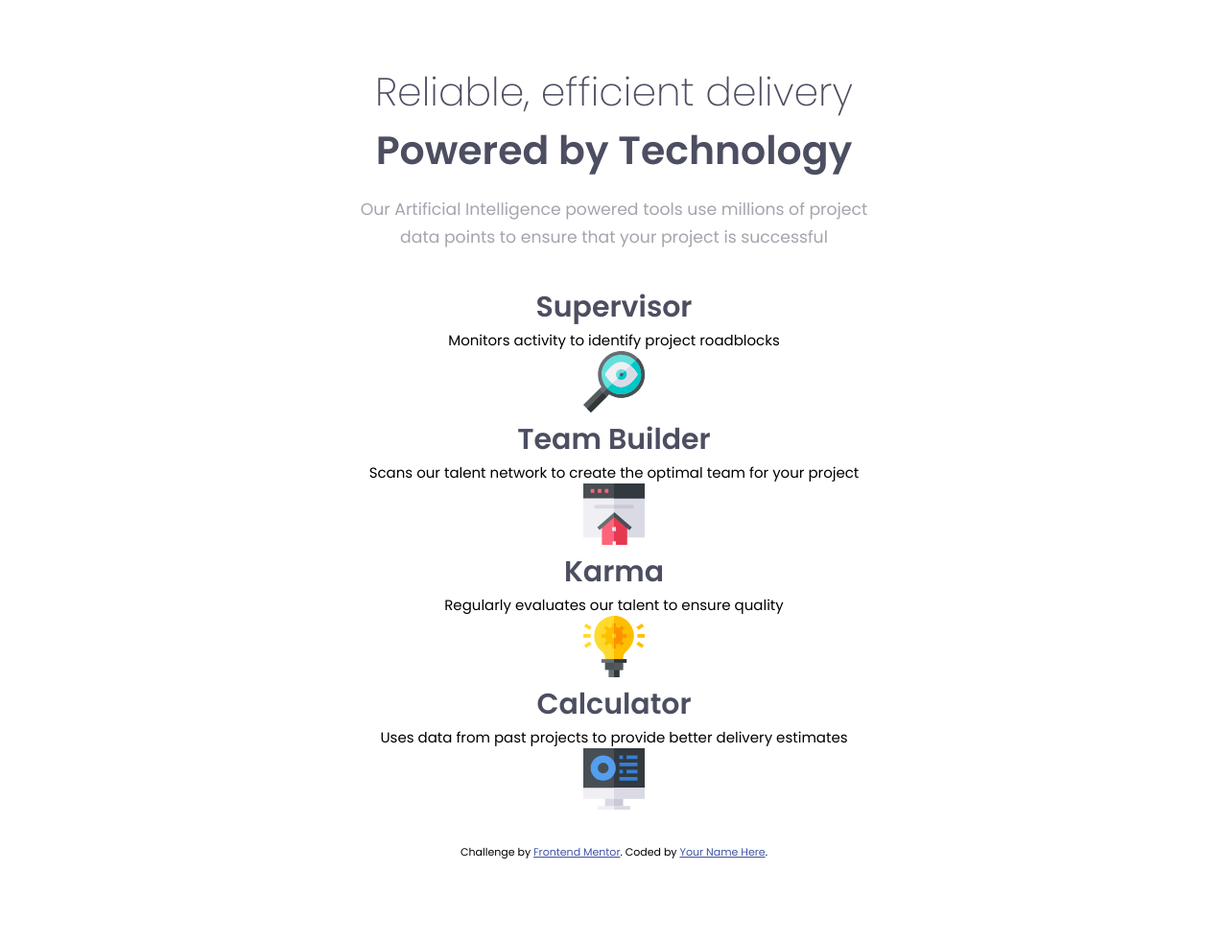
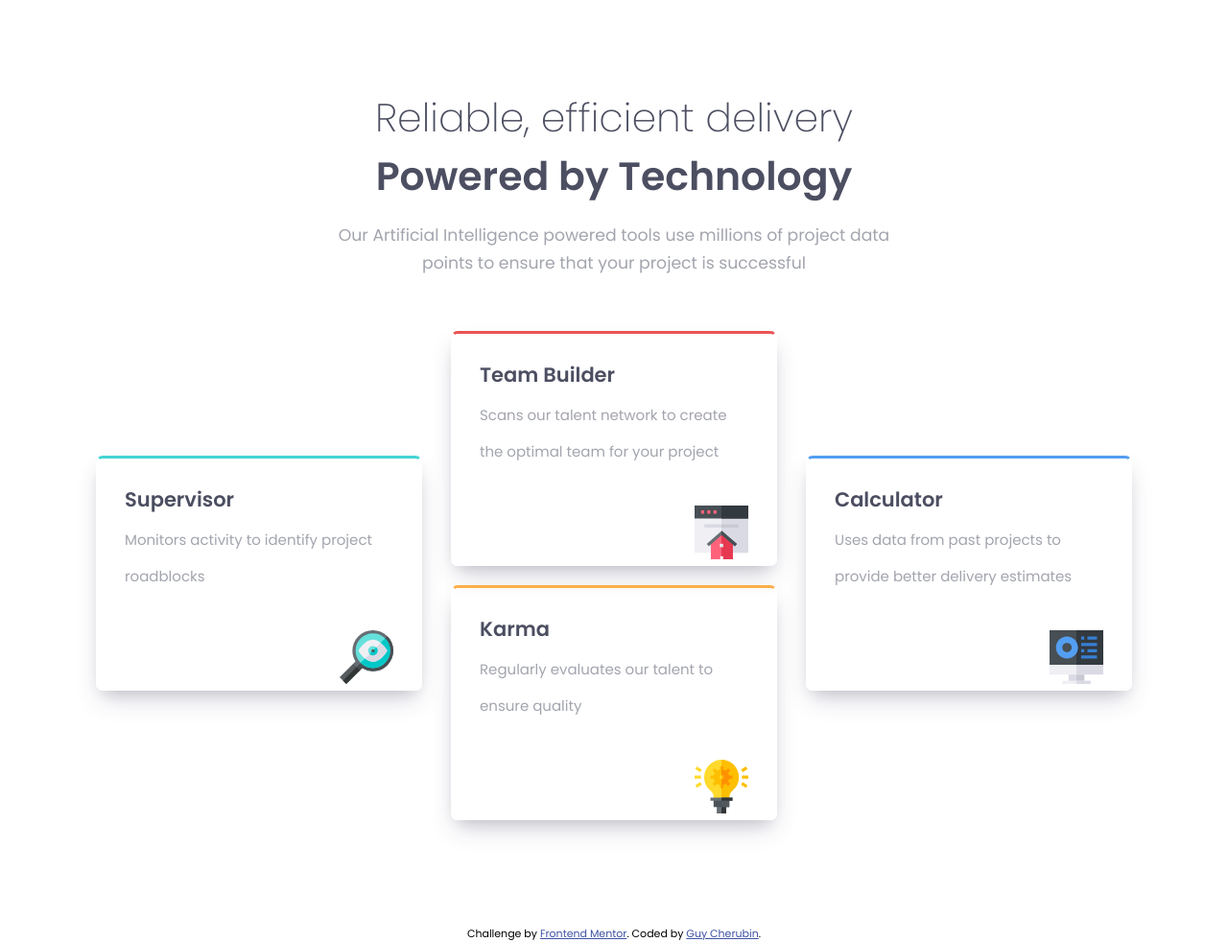
Before and after one commit to ngchrbn/four-card-feature, a plain HTML site: page index.html in a window 1280 px wide. Shown: the whole page at 96% size. Before the commit the page ends 897 px from the top, so only its background shows below. Drawn offline with Linux system fonts and the light colour scheme.

Commit message:
Finished styling

```diff
--- a/index.html
+++ b/index.html
@@ -37,32 +37,43 @@
         to ensure that your project is successful</p>
     </div>
     <div class="cards">
-      <div class="supervisor">
+      <div class="card supervisor">
         <h1>Supervisor</h1>
         <p>Monitors activity to identify project roadblocks</p>
-        <img src="./images/icon-supervisor.svg" alt="Supervisor icon">
+        <div class="image">
+          <img src="./images/icon-supervisor.svg" alt="Supervisor icon">
+        </div>
+
       </div>
-      <div class="team-builder">
+      <div class="card team-builder">
         <h1>Team Builder</h1>
         <p>Scans our talent network to create the optimal team for your project</p>
-        <img src="./images/icon-team-builder.svg" alt="Team builder icon">
+        <div class="image">
+          <img src="./images/icon-team-builder.svg" alt="Team builder icon">
+        </div>
       </div>
-      <div class="karma">
+      <div class="card karma">
         <h1>Karma</h1>
         <p>Regularly evaluates our talent to ensure quality</p>
-        <img src="./images/icon-karma.svg" alt="Karma icon">
+        <div class="image">
+          <img src="./images/icon-karma.svg" alt="Karma icon">
+        </div>
+
       </div>
-      <div class="calculator">
+      <div class="card calculator">
         <h1>Calculator</h1>
         <p>Uses data from past projects to provide better delivery estimates</p>
-        <img src="./images/icon-calculator.svg" alt="Calculator icon">
+        <div class="image">
+          <img src="./images/icon-calculator.svg" alt="Calculator icon">
+        </div>
+
       </div>
     </div>
     </div>
   <footer>
     <p class="attribution">
       Challenge by <a href="https://www.frontendmentor.io?ref=challenge" target="_blank">Frontend Mentor</a>.
-      Coded by <a href="#">Your Name Here</a>.
+      Coded by <a href="#">Guy Cherubin</a>.
     </p>
   </footer>
 </body>
--- a/main.css
+++ b/main.css
@@ -19,25 +19,120 @@ h3 {
     font-weight: 200;
 }
 .container {
-    padding: 2em;
+    margin-top: 3.8em;
     text-align: center;
 }
 
 /* main styles */
 .main {
-    padding-top: 2.3em;
-    width: 540px;
-    margin: auto;
-    margin-bottom: 2.4em;
+    padding: 1.3em;
 }
 
 .main p {
     margin-top: 1em;
-    font-size: 1.15em;
-    line-height: 1.7em;
+    font-size: 1.1em;
+    line-height: 1.5em;
     font-weight: 400;
     color: hsl(229, 6%, 66%);
 }
 .main h1, h3 {
-    font-size: 2.73333em;
+    font-size: 1.8em;
 }
+
+/* Cards styles */
+
+.card {
+    text-align: left;
+    padding: 1.8em;
+    margin: 1.8em;
+    border: 3.5px solid white;
+    border-radius: 7px;
+    box-shadow: rgba(50, 50, 93, 0.19) 0px 13px 27px -5px,
+    rgba(0, 0, 0, 0.19) 0px 8px 16px -8px;
+}
+.card h1 {
+    font-size: 1.4em;
+    color: hsl(234, 12%, 34%);
+    margin-bottom: 0.4em;
+}
+.card p {
+    font-size: 1em;
+    color: hsl(229, 6%, 66%);
+    line-height: 2.5em;
+    margin-bottom: 2.5em;
+}
+.image {
+    max-width: 100%;
+    display: flex;
+    justify-content: flex-end;
+}
+.card img {
+    width: 56px;
+    height: 56px;
+}
+.supervisor {
+    border-top-color: hsl(180, 62%, 55%);
+}
+
+.team-builder {
+    border-top-color: hsl(0, 78%, 62%);
+}
+
+.karma {
+    border-top-color: hsl(34, 97%, 64%);
+}
+
+.calculator {
+    border-top-color: hsl(212, 86%, 64%);
+}
+
+/* media queries */
+
+@media screen and (min-width: 1100px) {
+
+    .main {
+        padding-top: 2.3em;
+        width: 615px;
+        margin: auto;
+        margin-bottom: 2.4em;
+
+    }
+    .main h1, h3 {
+        padding-left:0.7em;
+        padding-right: 0.7em;
+        font-size: 2.7333em;
+    }
+    .main p {
+        font-size: 1.15em;
+        line-height: 1.7em;
+    }
+
+    .cards {
+        display: grid;
+        justify-content: center;
+        grid-template-columns: repeat(3, minmax(340px, 250px));
+        grid-template-rows: repeat(5, 100px);
+        gap: 30px;
+    }
+    .card {
+        height: 245px;
+        margin: 0;
+    }
+    .supervisor {
+        grid-column-start: 1;
+        grid-row-start: 2;
+    }
+    .team-builder {
+        grid-column-start: 2;
+        grid-row-start: 1;
+    }
+    .karma {
+        grid-column-start: 2;
+        grid-row-start: 3;
+        margin-top: 5px;
+    }
+    .calculator {
+        grid-column-start: 3;
+        grid-row-start: 2;
+    }
+}
```
